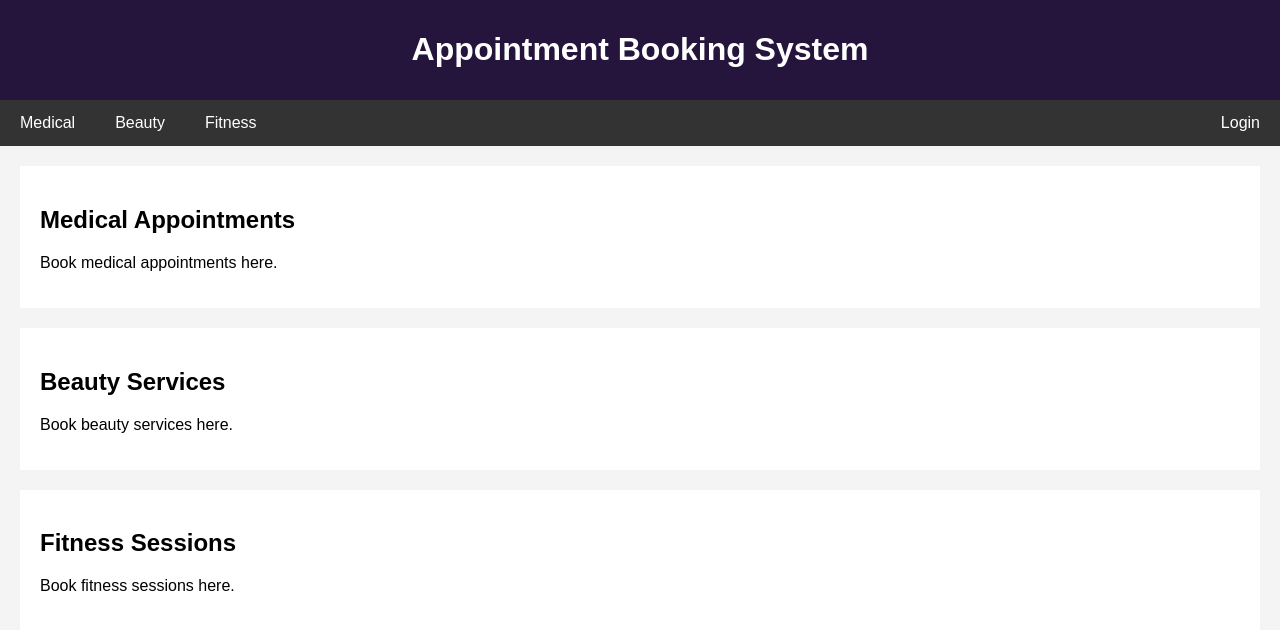
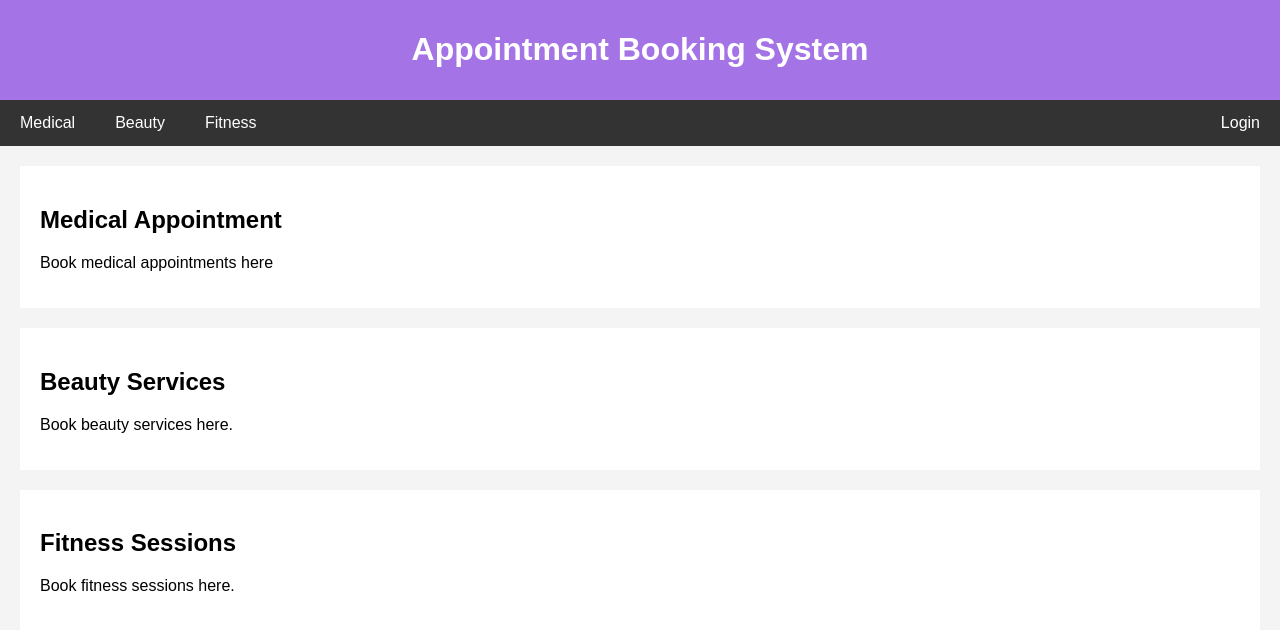
Before and after one commit to matthewlutz/appointment, a React (Create React App) app: page / in a window 1280 px wide. Shown: the top 630 px of the page. Built offline with nearby package versions, Linux system fonts and the light colour scheme.

Commit message:
added HomePage file

```diff
--- a/src/App.js
+++ b/src/App.js
@@ -3,6 +3,7 @@ import logo from './logo.svg';
 import './Main.css';
 import {Route, Link, BrowserRouter, Routes } from 'react-router-dom';
 import LoginPage from './LoginPage';
+import HomePage from './HomePage';
 
 function App() {
   return (
@@ -20,26 +21,10 @@ function App() {
                 </div>
 
                 <Routes>
-                    <Route path="/login" component={LoginPage}/>
-                    {/*define more routes as needed */}
+                    <Route path="/" element={<HomePage />} />
+                    <Route path="/login" element={<LoginPage />} />
+                    {/* other routes */}
                 </Routes>
-
-                <div className="container">
-                    <div id="medical" className="category">
-                        <h2>Medical Appointments</h2>
-                        <p>Book medical appointments here.</p>
-                    </div>
-
-                    <div id="beauty" className="category">
-                        <h2>Beauty Services</h2>
-                        <p>Book beauty services here.</p>
-                    </div>
-
-                    <div id="fitness" className="category">
-                        <h2>Fitness Sessions</h2>
-                        <p>Book fitness sessions here.</p>
-                    </div>
-                </div>
             </div>
         </BrowserRouter>
   );
--- /dev/null
+++ b/src/HomePage.js
@@ -0,0 +1,24 @@
+import React from 'react';
+
+function HomePage(){
+    return (
+        <div className="container">
+            <div id="medical" className="category">
+                <h2>Medical Appointment</h2>
+                <p>Book medical appointments here</p>
+            </div>
+
+            <div id="beauty" className="category">
+                <h2>Beauty Services</h2>
+                <p>Book beauty services here.</p>
+            </div>
+
+            <div id="fitness" className="category">
+                <h2>Fitness Sessions</h2>
+                <p>Book fitness sessions here.</p>
+            </div>
+        </div>
+    );
+}
+
+export default HomePage;
--- a/src/Main.css
+++ b/src/Main.css
@@ -5,7 +5,7 @@ body {
   background-color: #f4f4f4;
 }
 .header {
-  background-color: #25143b;
+  background-color: #a473e5;
   color: white;
   padding: 10px 0;
   text-align: center;
```
